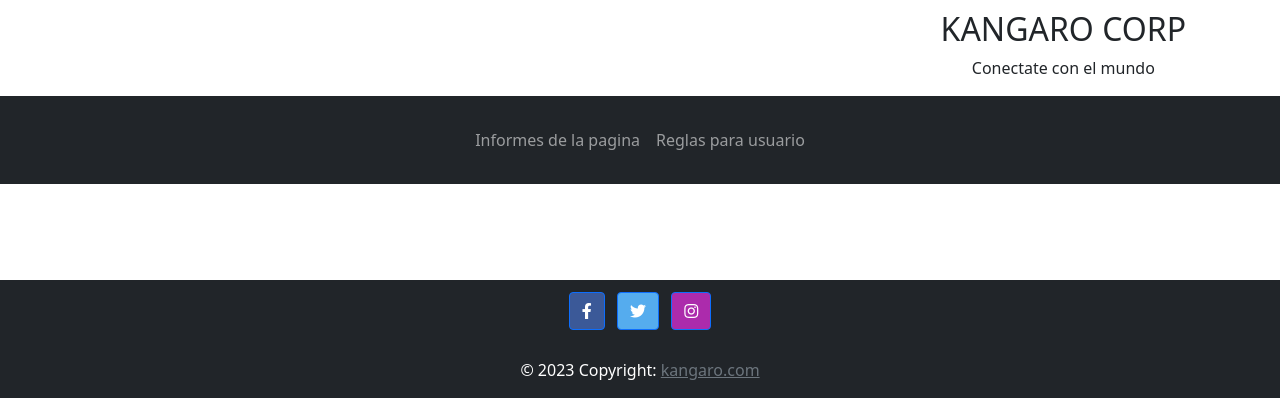
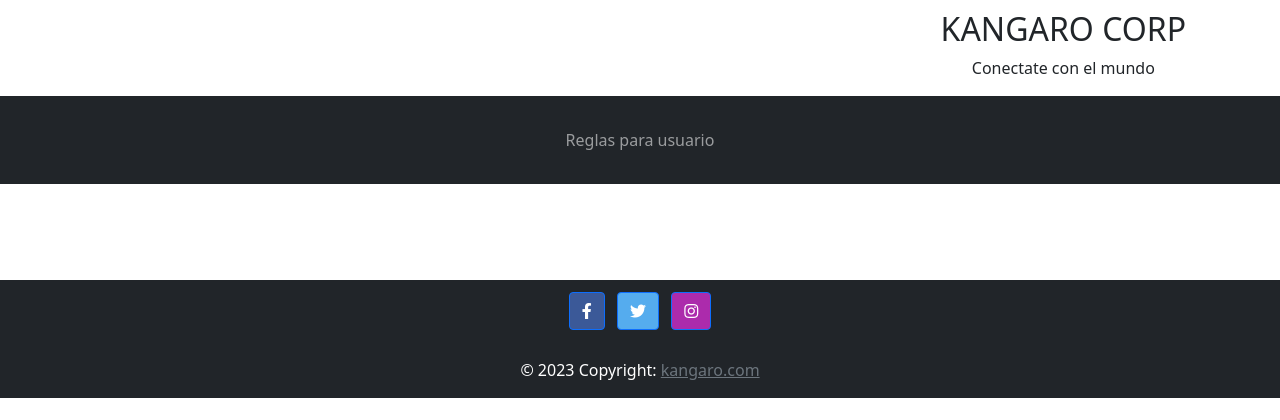
Before and after one commit to gdaniel159/KangaroApp, a Django app: page /homepage_user/1 in a window 1280 px wide. Shown: the top 420 px of the page. Run offline with Django 4.2, Linux system fonts and the light colour scheme; data that the repository does not hold is empty.

Commit message:
Initial Commit

```diff
--- a/Kangaro/apps/app_kang/templates/user_interface.html
+++ b/Kangaro/apps/app_kang/templates/user_interface.html
@@ -70,15 +70,15 @@
 
             <ul class="navbar-nav m-3">
 
-                <li class="nav-item">
+                <!-- <li class="nav-item">
 
                     <a href="" class="nav-link">Informes de la pagina</a>
 
-                </li>
+                </li> -->
 
                 <li class="nav-item">
 
-                    <a href="" class="nav-link">Reglas para usuario</a>
+                    <a href="{% url 'terminos' %}" class="nav-link">Reglas para usuario</a>
 
                 </li>
 
```
